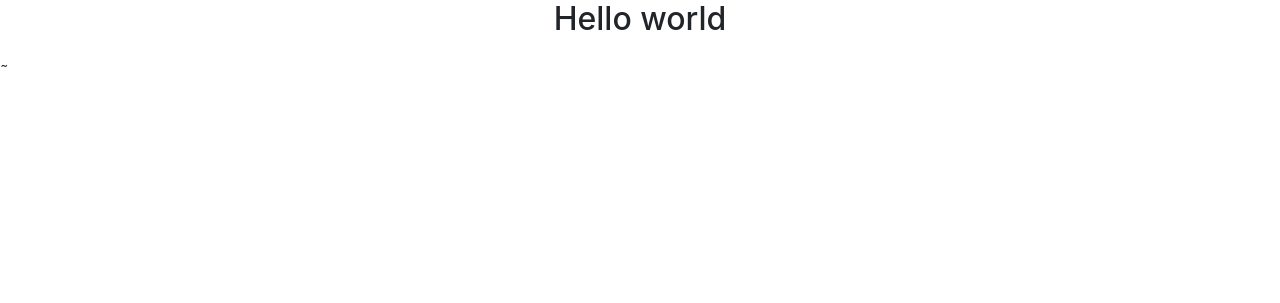
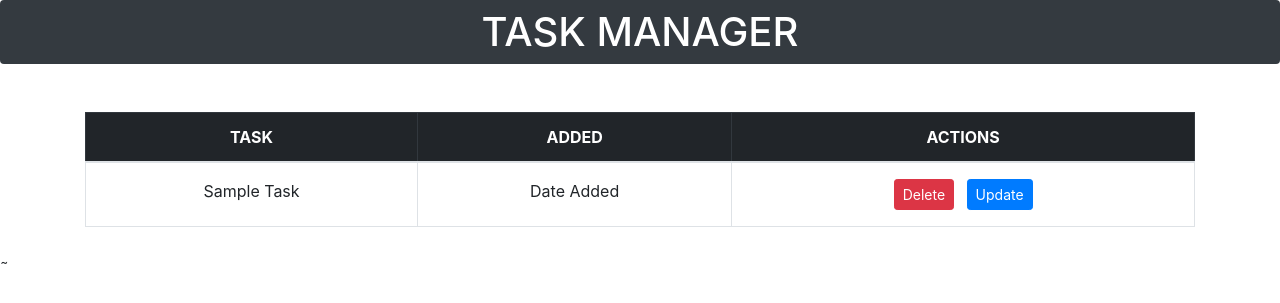
Before and after one commit to devenvoy/Flask, a Flask app: page / in a window 1280 px wide. Shown: the top 303 px of the page. Run offline with Flask 3, Linux system fonts and the light colour scheme; some libraries are stand-ins or nearby versions.

Commit message:
database created

```diff
--- a/app.py
+++ b/app.py
@@ -1,6 +1,6 @@
 from flask import Flask, render_template, url_for
 from flask_sqlalchemy import SQLAlchemy
-from datetime import datetime
+from datetime import datetime, timezone
 
 app = Flask(__name__)
 app.config['SQLALCHEMY_DATABASE_URI'] = 'sqlite:///test.db'
@@ -10,7 +10,7 @@ class Task(db.Model):
     id = db.Column(db.Integer, primary_key=True)
     content = db.Column(db.String(200), nullable=False)
     completed = db.Column(db.Integer, default=0)
-    date_created = db.Column(db.DateTime, default=datetime.utcnow)  # Renamed to avoid collision with `content`
+    date_created = db.Column(db.DateTime, default=datetime.now(timezone.utc)) # Renamed to avoid collision with `content`
 
     def __repr__(self):
         return '<Task %r>' % self.id
--- a/templates/index.html
+++ b/templates/index.html
@@ -6,6 +6,31 @@
 
 {% block body %}
 <center>
-    <h2>Hello world</h2>
+    <h1 class="text-white py-2 px-3 bg-dark bg-gradient text-uppercase text-center shadow-sm rounded">Task Manager</h1>
+    <div class="container mt-5">
+        <div class="table-responsive">
+            <table class="table table-bordered border-dark table-hover text-center text-capitalize shadow-sm">
+                <thead class="table-dark table-active text-uppercase text-white">
+                    <tr>
+                        <th>Task</th>
+                        <th>Added</th>
+                        <th>Actions</th>
+                    </tr>
+                </thead>
+                <tbody>
+                    <tr>
+                        <td class="p-3">Sample Task</td>
+                        <td class="p-3">Date Added</td>
+                        <td class="p-3">
+                            <a href="#" class="btn btn-danger btn-sm mx-1">Delete</a>
+                            <a href="#" class="btn btn-primary btn-sm mx-1">Update</a>
+                        </td>
+                    </tr>
+                    <!-- Additional task rows can go here -->
+                </tbody>
+            </table>
+        </div>
+    </div>
+
 </center>
 {% endblock %}
```
Also changed, not shown: instance/test.db, readMe.md.
